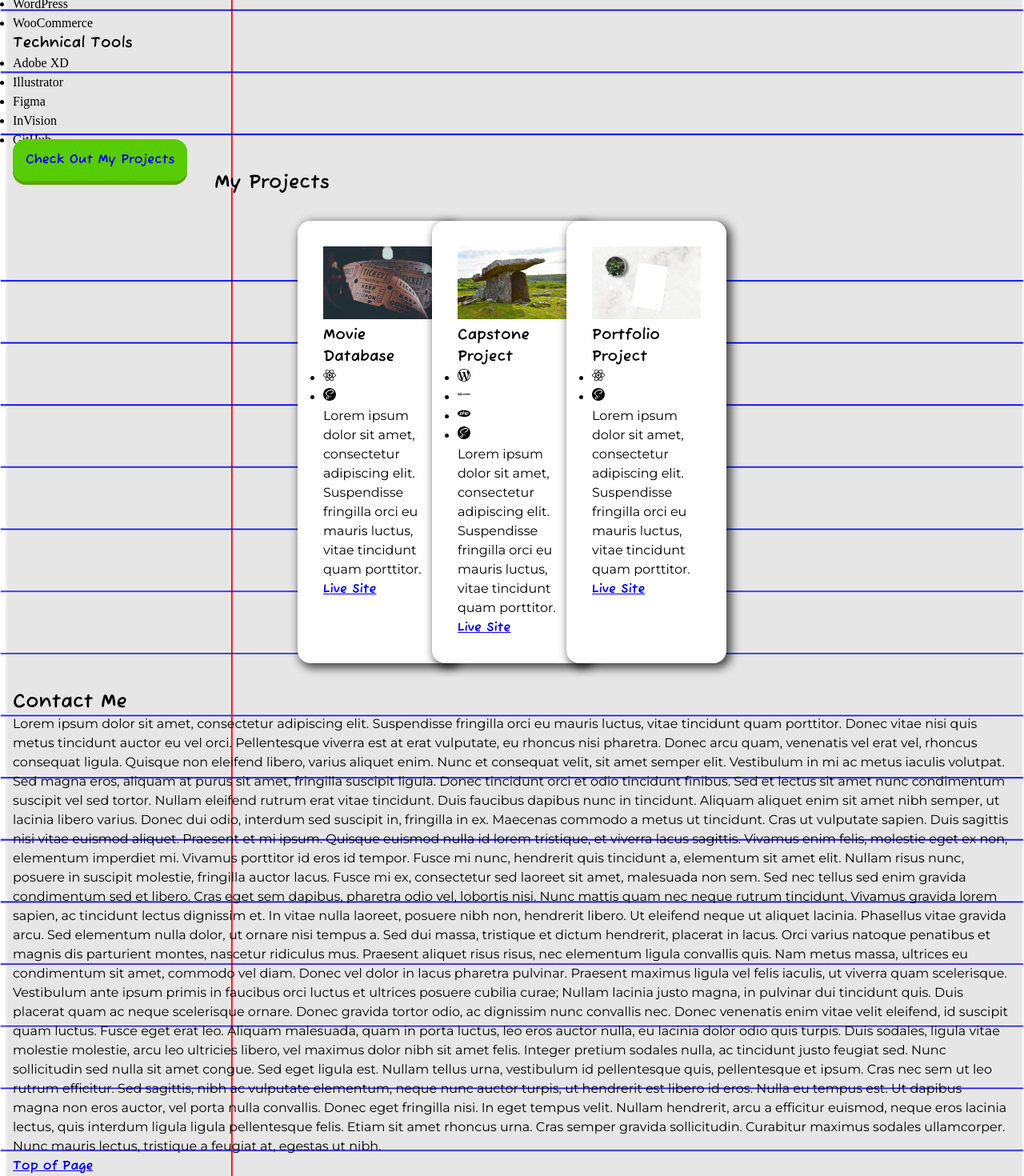
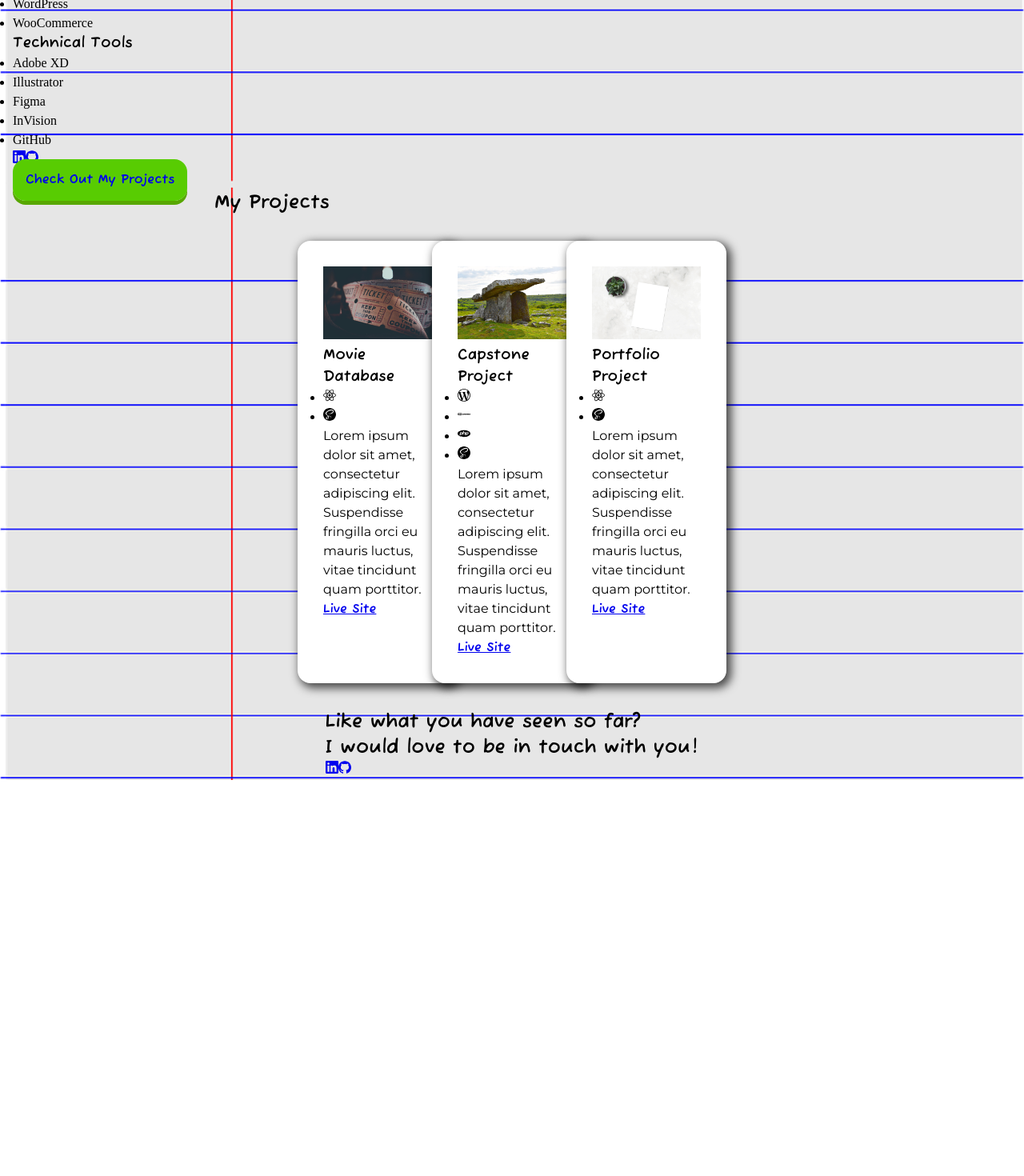
Before and after one commit to eliao13/web-portfolio-project, a React (Create React App) app: page / in a window 1280 px wide. Shown: the part 2777-4247 px from the top of the page at 80% size. After the commit the page ends 3752 px from the top, so only its background shows below. Built offline with nearby package versions, Linux system fonts and the light colour scheme.

Commit message:
added social media links to contact and about page

```diff
--- a/src/components/About.js
+++ b/src/components/About.js
@@ -1,3 +1,4 @@
+import { SiLinkedin, SiGithub } from 'react-icons/si';
 import { HashLink as Link } from "react-router-hash-link";
 import aboutData from '../data/about-data';
 
@@ -31,6 +32,11 @@ function About() {
           </>
         )
       })}
+      <div className="social-media-icons">
+        <a className='social-media-icon' href="https://www.linkedin.com/in/evanwliao/"><SiLinkedin /></a>
+        <a className='social-media-icon' href="https://github.com/eliao13"><SiGithub /></a>
+      </div>
+
       <Link smooth to='#projects' className="cta-buttons">Check Out My Projects</Link>
     </section>
   )
--- a/src/components/Contact.js
+++ b/src/components/Contact.js
@@ -1,22 +1,13 @@
-import { HashLink as Link } from "react-router-hash-link";
+import { SiLinkedin, SiGithub } from 'react-icons/si';
 
 function Contact() {
   return (
     <section className="contact" id="contact">
-      <h2>Contact Me</h2>
-      <p>
-
-        Lorem ipsum dolor sit amet, consectetur adipiscing elit. Suspendisse fringilla orci eu mauris luctus, vitae tincidunt quam porttitor. Donec vitae nisi quis metus tincidunt auctor eu vel orci. Pellentesque viverra est at erat vulputate, eu rhoncus nisi pharetra. Donec arcu quam, venenatis vel erat vel, rhoncus consequat ligula. Quisque non eleifend libero, varius aliquet enim. Nunc et consequat velit, sit amet semper elit. Vestibulum in mi ac metus iaculis volutpat. Sed magna eros, aliquam at purus sit amet, fringilla suscipit ligula. Donec tincidunt orci et odio tincidunt finibus.
-
-        Sed et lectus sit amet nunc condimentum suscipit vel sed tortor. Nullam eleifend rutrum erat vitae tincidunt. Duis faucibus dapibus nunc in tincidunt. Aliquam aliquet enim sit amet nibh semper, ut lacinia libero varius. Donec dui odio, interdum sed suscipit in, fringilla in ex. Maecenas commodo a metus ut tincidunt. Cras ut vulputate sapien. Duis sagittis nisi vitae euismod aliquet. Praesent et mi ipsum. Quisque euismod nulla id lorem tristique, et viverra lacus sagittis. Vivamus enim felis, molestie eget ex non, elementum imperdiet mi. Vivamus porttitor id eros id tempor. Fusce mi nunc, hendrerit quis tincidunt a, elementum sit amet elit. Nullam risus nunc, posuere in suscipit molestie, fringilla auctor lacus.
-
-        Fusce mi ex, consectetur sed laoreet sit amet, malesuada non sem. Sed nec tellus sed enim gravida condimentum sed et libero. Cras eget sem dapibus, pharetra odio vel, lobortis nisi. Nunc mattis quam nec neque rutrum tincidunt. Vivamus gravida lorem sapien, ac tincidunt lectus dignissim et. In vitae nulla laoreet, posuere nibh non, hendrerit libero. Ut eleifend neque ut aliquet lacinia. Phasellus vitae gravida arcu. Sed elementum nulla dolor, ut ornare nisi tempus a. Sed dui massa, tristique et dictum hendrerit, placerat in lacus. Orci varius natoque penatibus et magnis dis parturient montes, nascetur ridiculus mus.
-
-        Praesent aliquet risus risus, nec elementum ligula convallis quis. Nam metus massa, ultrices eu condimentum sit amet, commodo vel diam. Donec vel dolor in lacus pharetra pulvinar. Praesent maximus ligula vel felis iaculis, ut viverra quam scelerisque. Vestibulum ante ipsum primis in faucibus orci luctus et ultrices posuere cubilia curae; Nullam lacinia justo magna, in pulvinar dui tincidunt quis. Duis placerat quam ac neque scelerisque ornare. Donec gravida tortor odio, ac dignissim nunc convallis nec. Donec venenatis enim vitae velit eleifend, id suscipit quam luctus. Fusce eget erat leo. Aliquam malesuada, quam in porta luctus, leo eros auctor nulla, eu lacinia dolor odio quis turpis. Duis sodales, ligula vitae molestie molestie, arcu leo ultricies libero, vel maximus dolor nibh sit amet felis.
-
-        Integer pretium sodales nulla, ac tincidunt justo feugiat sed. Nunc sollicitudin sed nulla sit amet congue. Sed eget ligula est. Nullam tellus urna, vestibulum id pellentesque quis, pellentesque et ipsum. Cras nec sem ut leo rutrum efficitur. Sed sagittis, nibh ac vulputate elementum, neque nunc auctor turpis, ut hendrerit est libero id eros. Nulla eu tempus est. Ut dapibus magna non eros auctor, vel porta nulla convallis. Donec eget fringilla nisi. In eget tempus velit. Nullam hendrerit, arcu a efficitur euismod, neque eros lacinia lectus, quis interdum ligula ligula pellentesque felis. Etiam sit amet rhoncus urna. Cras semper gravida sollicitudin. Curabitur maximus sodales ullamcorper. Nunc mauris lectus, tristique a feugiat at, egestas ut nibh.
-      </p>
-      <Link smooth to='#top'>Top of Page</Link>
+      <h2>Like what you have seen so far? <br />I would love to be in touch with you!</h2>
+      <div className="social-media-icons">
+        <a className='social-media-icon' href="https://www.linkedin.com/in/evanwliao/"><SiLinkedin /></a>
+        <a className='social-media-icon' href="https://github.com/eliao13"><SiGithub /></a>
+      </div>
     </section>
   )
 }
```
